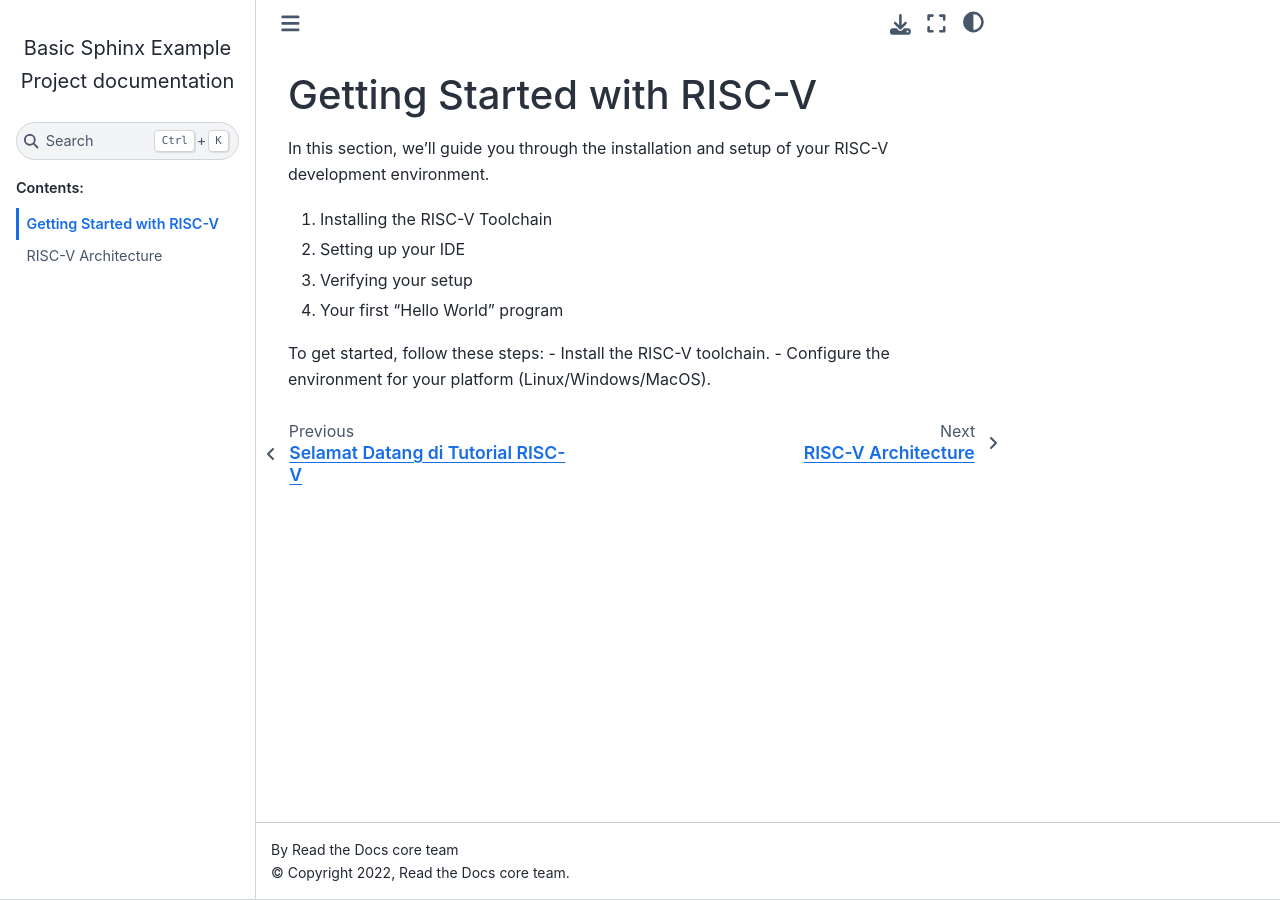
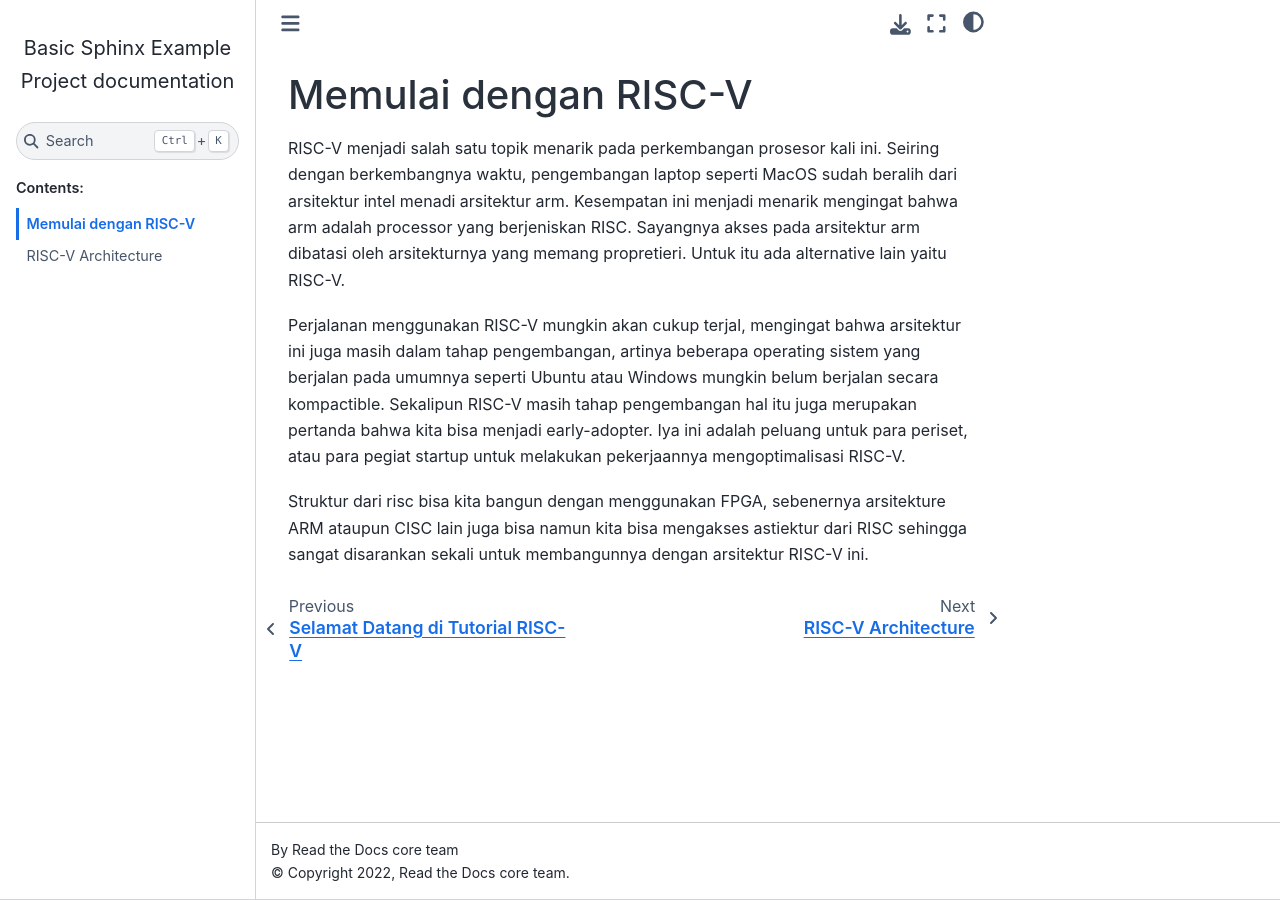
Before and after one commit to faoziaziz/radics-riscv-tut, a Sphinx documentation site: the page built from docs/pendahuluan.rst, in a window 1280 px wide. Built offline with Sphinx 7.4.7 and the Sphinx Book theme 1.1.4, drawn with Linux system fonts in a browser that asks for light colours.

Commit message:
update pendahuluan
pendahuluan di update

```diff
--- a/docs/pendahuluan.rst
+++ b/docs/pendahuluan.rst
@@ -1,13 +1,13 @@
-Getting Started with RISC-V
+Memulai dengan RISC-V
 ===========================
 
-In this section, we'll guide you through the installation and setup of your RISC-V development environment.
+RISC-V menjadi salah satu topik menarik pada perkembangan prosesor kali ini. Seiring dengan berkembangnya waktu, pengembangan laptop seperti MacOS sudah beralih dari arsitektur
+intel menadi arsitektur arm. Kesempatan ini menjadi menarik mengingat bahwa arm adalah processor yang berjeniskan RISC. Sayangnya akses pada arsitektur arm dibatasi oleh
+arsitekturnya yang memang propretieri. Untuk itu ada alternative lain yaitu RISC-V.
 
-1. Installing the RISC-V Toolchain
-2. Setting up your IDE
-3. Verifying your setup
-4. Your first "Hello World" program
+Perjalanan menggunakan RISC-V mungkin akan cukup terjal, mengingat bahwa arsitektur ini juga masih dalam tahap pengembangan, artinya beberapa operating sistem yang berjalan
+pada umumnya seperti Ubuntu atau Windows mungkin belum berjalan secara kompactible. Sekalipun RISC-V masih tahap pengembangan hal itu juga merupakan pertanda bahwa kita bisa
+menjadi early-adopter. Iya ini adalah peluang untuk para periset, atau para pegiat startup untuk melakukan pekerjaannya mengoptimalisasi RISC-V.
 
-To get started, follow these steps:
-- Install the RISC-V toolchain.
-- Configure the environment for your platform (Linux/Windows/MacOS).
+Struktur dari risc bisa kita bangun dengan menggunakan FPGA, sebenernya arsitekture ARM ataupun CISC lain juga bisa namun kita bisa mengakses astiektur dari RISC sehingga
+sangat disarankan sekali untuk membangunnya dengan arsitektur RISC-V ini.
```
